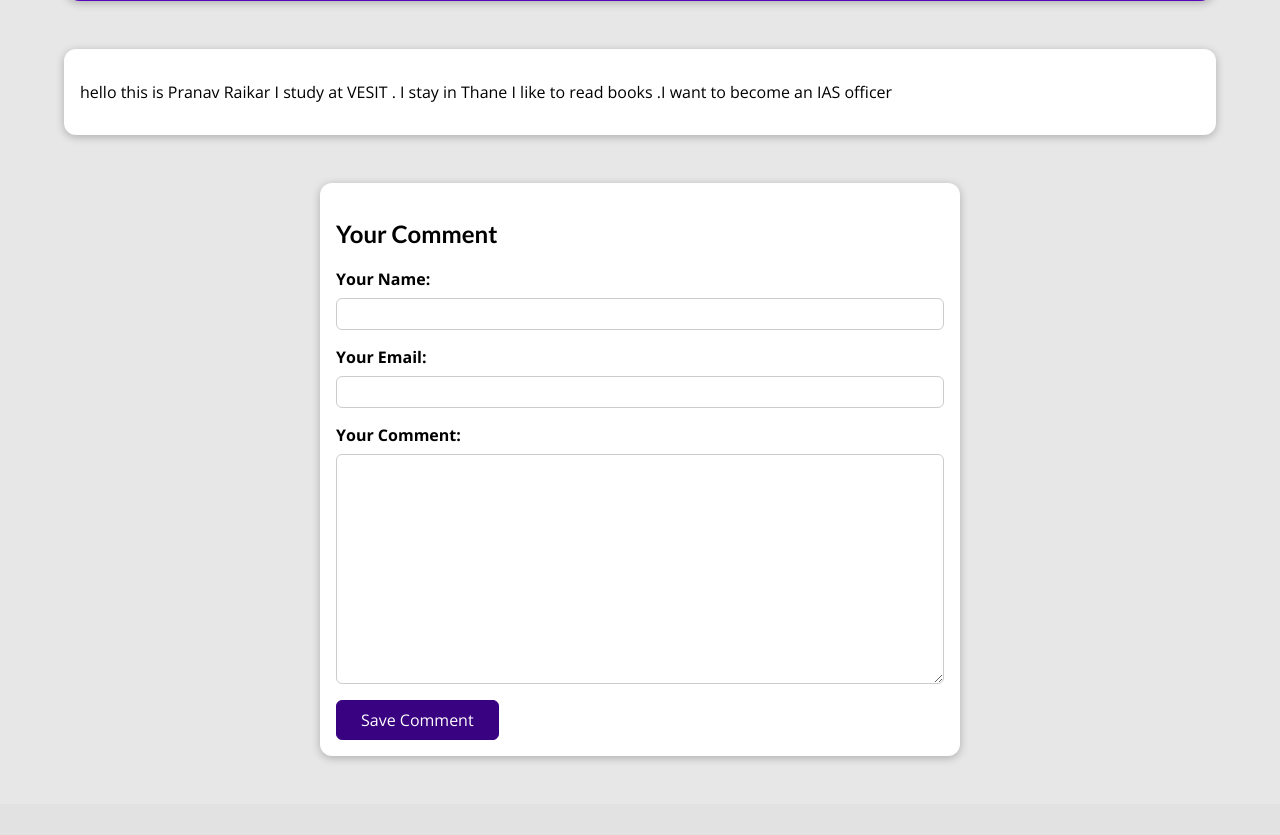
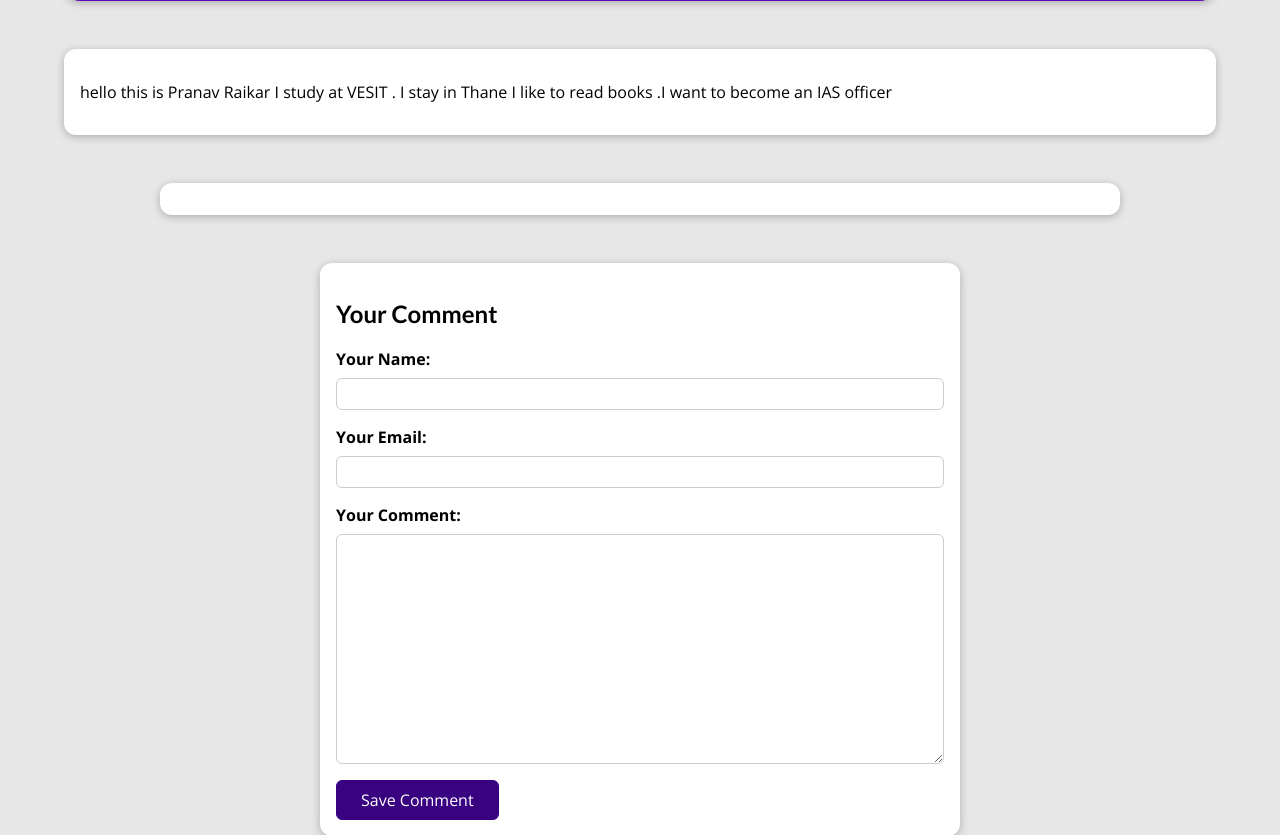
Before and after one commit to pranavraikar01/mywebsite, a Django app: a page that uses blog/templates/blog/post-detail.html in a window 1280 px wide. Shown: the part 479-1314 px from the top of the page. Before the commit the page ends 1239 px from the top, so only its background shows below. Run offline with Django 4.2, Linux system fonts and the light colour scheme; data comes from the database, SQL or seed files in the repository; both versions use the stored data as it was after the commit.

Commit message:
displaying the saved comments from database

```diff
--- a/blog/admin.py
+++ b/blog/admin.py
@@ -1,5 +1,5 @@
 from django.contrib import admin
-from .models import Post,Author,Tag
+from .models import Post,Author,Tag,Comment
 
 
 # Register your models here.
@@ -10,7 +10,10 @@ class PostAdmin(admin.ModelAdmin):
     list_filter = ("author", "tags","date",)     #ADDS FILTER SECTION WHICH INCLUDES THE INPUTS PASSED AS A TUPPLE HERE author and rating
     list_display = ("title","date", "author",)     #displays in a better format WHICH INCLUDES THE INPUTS PASSED AS A TUPPLE HERE author and rating
 
+class CommentAdmin(admin.ModelAdmin):
+    list_display = ("user_name", "post")    #presents the content in the form of actual name instead of object on admin area
 
 admin.site.register(Post,PostAdmin)
 admin.site.register(Author)
 admin.site.register(Tag)
+admin.site.register(Comment,CommentAdmin)
--- a/blog/models.py
+++ b/blog/models.py
@@ -33,6 +33,8 @@ class Post(models.Model):
     author = models.ForeignKey(
         Author, on_delete=models.SET_NULL, null=True, related_name="posts")
     tags = models.ManyToManyField(Tag)
+    def __str__(self):
+        return self.title
 
 
 class Comment(models.Model):
@@ -41,3 +43,5 @@ class Comment(models.Model):
     text = models.TextField(max_length=400)
     post = models.ForeignKey(
         Post, on_delete=models.CASCADE, related_name="comments")
+    def __str__(self):
+        return self.title
--- a/blog/static/blog/post-detail.css
+++ b/blog/static/blog/post-detail.css
@@ -154,3 +154,32 @@ main {
   padding: 0.25rem 1.5rem;
   border-radius: 6px;
 }
+
+#comments {
+  margin: 3rem auto;
+  width: 90%;
+  max-width: 60rem;
+  border-radius: 12px;
+  background-color: white;
+  box-shadow: 0 2px 8px rgba(0, 0, 0, 0.25);
+  padding: 1rem 2rem;
+}
+
+#comments ul {
+  list-style: none;
+  margin: 0;
+  padding: 0;
+}
+
+#comments li {
+  margin-bottom: 1rem;
+  border-bottom: 2px solid #ccc;
+}
+
+#comments li:last-of-type {
+  border-bottom: none;
+}
+
+#comments h2 {
+  color: #464646;
+}
--- a/blog/templates/blog/post-detail.html
+++ b/blog/templates/blog/post-detail.html
@@ -37,6 +37,17 @@
   {{ post.content|linebreaks }}
 </main>
 
+<section id="comments">
+  <ul>
+    {% for comment in comments %}
+      <li>
+        <h2>{{ comment.user_name }}</h2>
+        <p>{{ comment.text|linebreaks }}</p>
+      </li>
+    {% endfor %}
+  </ul>
+</section>
+
 <section id="comment-form">
   <h2>Your Comment</h2>
   <form action="{% url "post-detail-page" post.slug %}" method="POST">
--- a/blog/views.py
+++ b/blog/views.py
@@ -35,7 +35,8 @@ class SinglePostView(View):
         context = {
           "post": post,
           "post_tags": post.tags.all(),
-          "comment_form": CommentForm()
+          "comment_form": CommentForm(),
+          "comments": post.comments.all().order_by("-id")
         }
         return render(request, "blog/post-detail.html", context)
 
@@ -53,6 +54,7 @@ class SinglePostView(View):
         context = {
           "post": post,
           "post_tags": post.tags.all(),
-          "comment_form": comment_form
+          "comment_form": comment_form,
+          "comments": post.comments.all().order_by("-id")
         }
         return render(request, "blog/post-detail.html", context)
```
Also changed, not shown: db.sqlite3.
